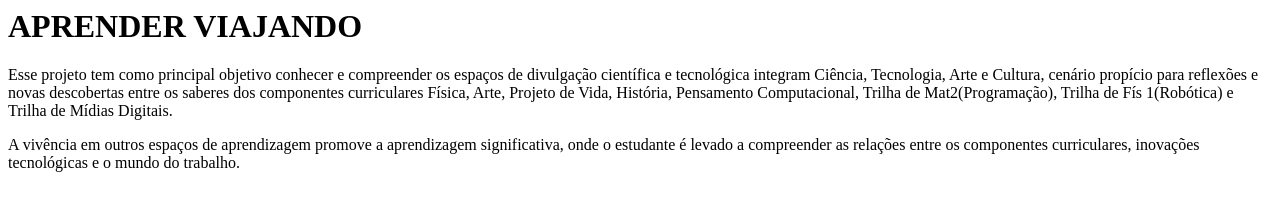
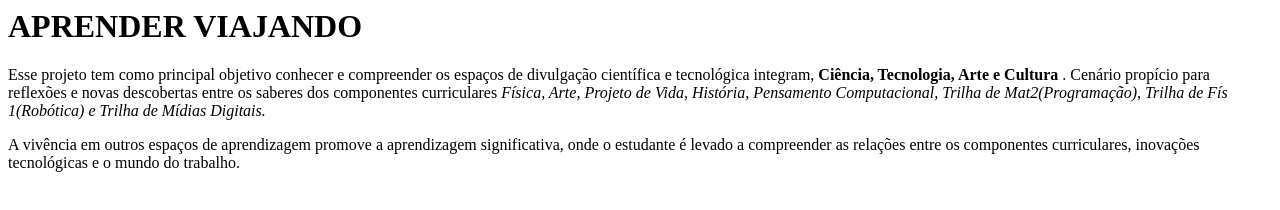
Before and after one commit to Janinha77/PensamentoComputacional_1A, a plain HTML site: page index.html in a window 1280 px wide. Drawn offline with Linux system fonts and the light colour scheme.

Commit message:
formando

```diff
--- a/index.html
+++ b/index.html
@@ -3,12 +3,12 @@
 
 
  <p> Esse projeto tem como principal objetivo conhecer e compreender os
-espaços de divulgação científica e tecnológica integram Ciência,
-Tecnologia, Arte e Cultura, cenário propício para reflexões e novas
-descobertas entre os  saberes dos componentes curriculares Física, Arte,
+espaços de divulgação científica e tecnológica integram,<b> Ciência,
+Tecnologia, Arte e Cultura </b>. Cenário propício para reflexões e novas
+descobertas entre os  saberes dos componentes curriculares <em> Física, Arte,
  Projeto de Vida, História, Pensamento Computacional,
   Trilha de Mat2(Programação), Trilha de Fís 1(Robótica) e
-  Trilha de Mídias Digitais.</p>
+  Trilha de Mídias Digitais.</em>  </p>
 
 <p > A vivência em outros espaços de aprendizagem promove a aprendizagem
 significativa, onde o estudante é levado a compreender as
```
